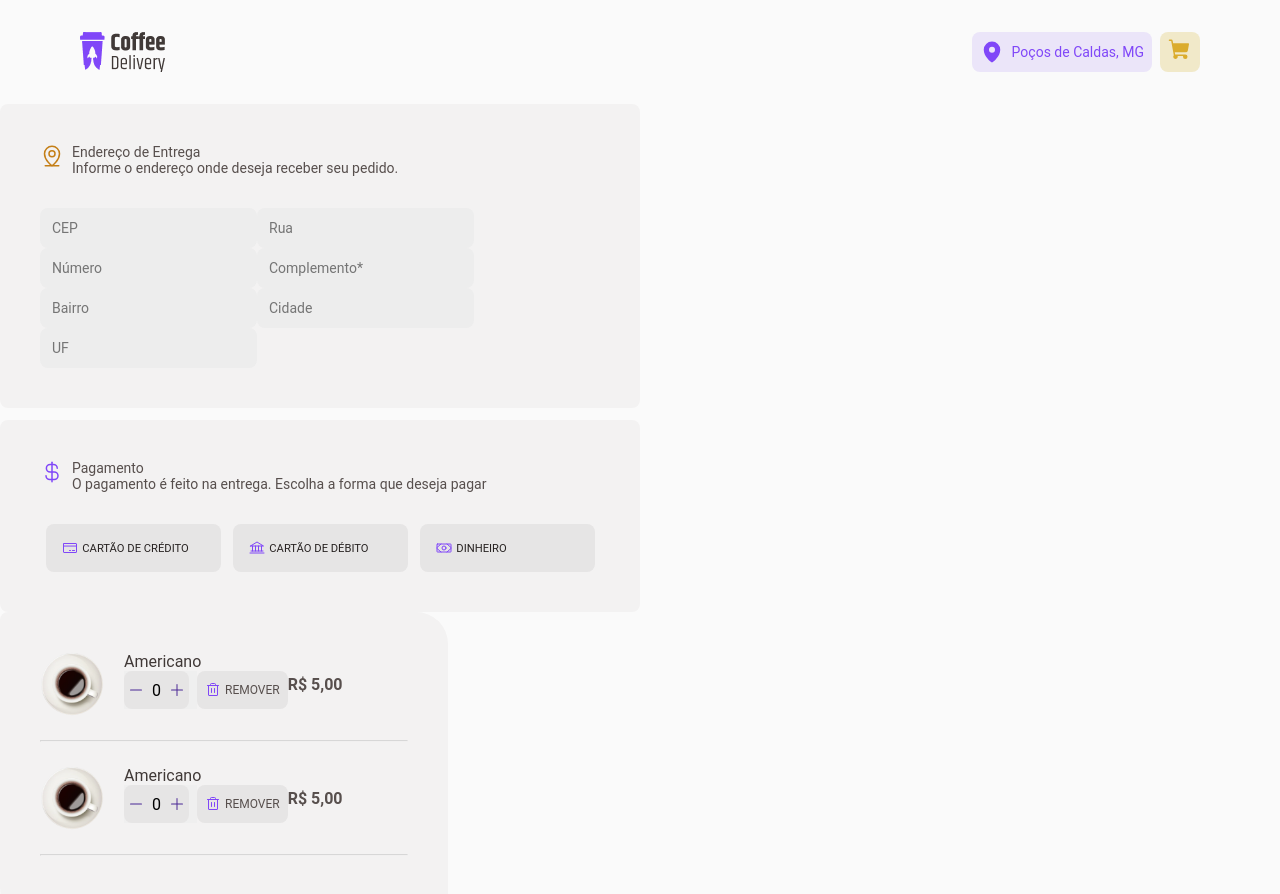
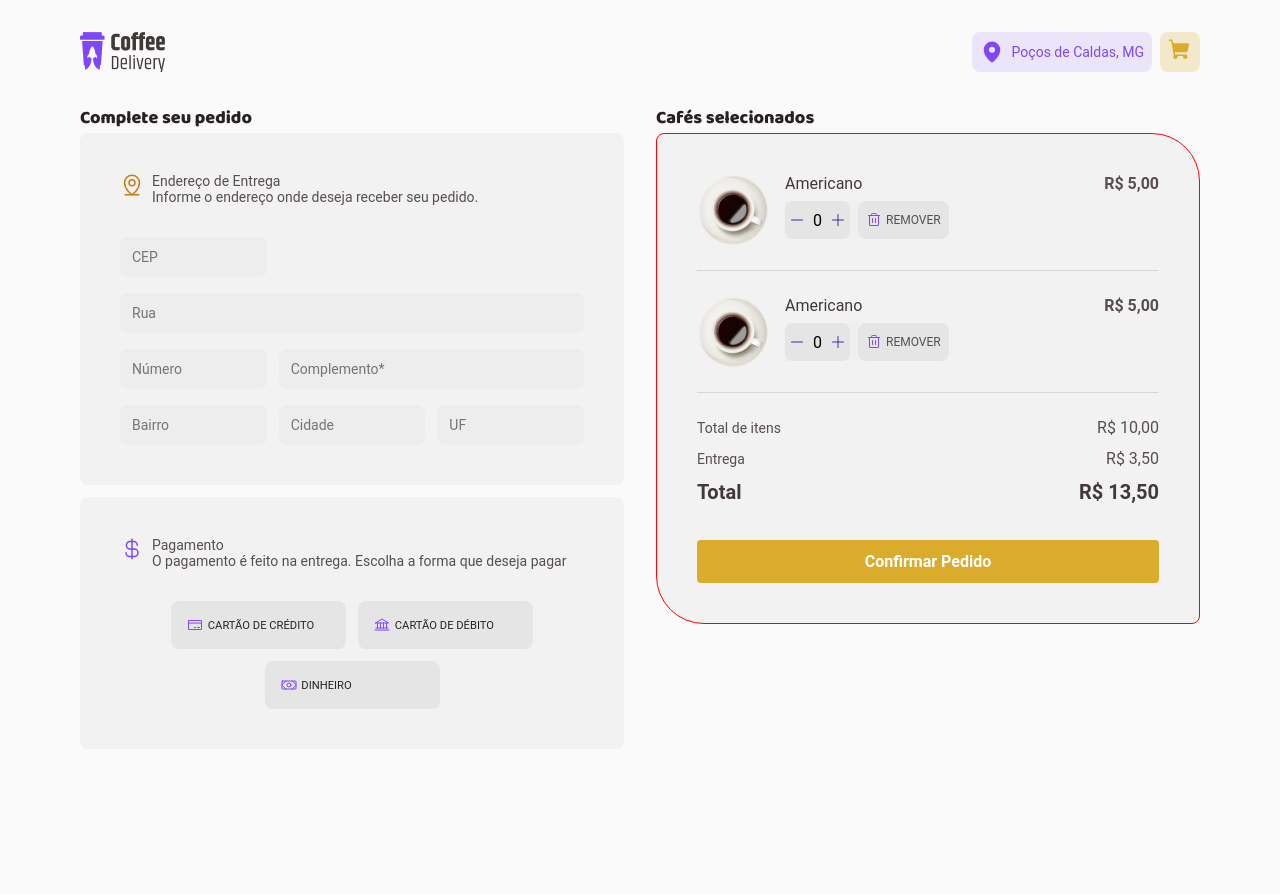
Before and after one commit to VncS1/ignite-coffee-delivery, a React (Vite) app: page /checkout in a window 1280 px wide. Shown: the top 894 px of the page. After the commit the page ends 800 px from the top, so only its background shows below. Built offline with nearby package versions, Linux system fonts and the light colour scheme.

Commit message:
Página Checkout finalizada

```diff
--- a/src/App.tsx
+++ b/src/App.tsx
@@ -1,5 +1,6 @@
 import { BrowserRouter } from "react-router-dom";
 import { ThemeProvider } from "styled-components";
+import { Header } from "./components/Header";
 import { Router } from "./router";
 
 import { GlobalStyle } from "./styles/global";
@@ -9,6 +10,7 @@ export function App() {
   return (
     <ThemeProvider theme={defaultTheme}>
       <BrowserRouter>
+        <Header />
         <Router />
         <GlobalStyle />
       </BrowserRouter>
--- /dev/null
+++ b/src/pages/Checkout/components/CheckoutCart/components/CartItem/index.tsx
@@ -0,0 +1,27 @@
+import { QuantityForm } from '../../../../../../components/QuantityForm';
+import americano from '../../../../../../assets/coffee-images/americano.png';
+import { ItemContainer, TrashIcon } from './style';
+
+export function CartItem() {
+    return (
+        <ItemContainer>
+            <div className="item">
+
+                <div className="product-info">
+                    <img src={americano} />
+                    <div className="product-details">
+                        <span className="product-name">Americano</span>
+                        <div className="edit-product">
+                            <QuantityForm />
+                            <button type="button" className="remove-button"><TrashIcon size={16} /><span>REMOVER</span></button>
+                        </div>
+                    </div>
+
+                </div>
+                <span className="product-price">R$ 5,00</span>
+            </div>
+
+            <hr className="line" />
+        </ItemContainer>
+    )
+}
--- /dev/null
+++ b/src/pages/Checkout/components/CheckoutCart/components/CartItem/style.ts
@@ -0,0 +1,76 @@
+import { Trash } from "phosphor-react";
+import styled from "styled-components";
+
+export const ItemContainer = styled.div`
+    width: 100%;
+    .item {
+        display: flex;
+        justify-content: space-between;
+
+        img {
+            width: 4.5rem;
+            height: 4.5rem;
+            margin-right: 1rem;
+        }
+
+        .product-info {
+            display: flex;
+            .product-name {
+                font-size: 1rem;
+                color: ${props => props.theme["subtitle"]};
+                padding-bottom: 0 0 0.5rem 0;
+
+            }
+
+            .edit-product {
+                display: flex;
+                margin-top: .5rem;
+
+                .remove-button {
+                    display: flex;
+                    align-items: center;
+
+                    font-size: 0.75rem;
+
+
+                    background-color: ${props => props.theme["base-button"]};
+                    padding: 0 0.5rem;
+
+                    gap: 0.25rem;
+
+                    border-radius: 8px;
+                    border: 0;
+                    color: ${props => props.theme["base-text"]};
+                    cursor: pointer;
+                    outline: none;
+
+                    @media(max-width: 425px ){
+                        > span {
+                            display: none;
+                        }
+                    }
+                }
+            }
+        }
+
+        .product-price {
+            color: ${props => props.theme["base-text"]};
+            font-weight: bold;
+            font-size: 1rem;
+
+            white-space: nowrap;
+        }
+    }
+
+    .line {
+        margin: 1.5rem 0;
+        color: ${props => props.theme["base-button"]};
+        opacity: 0.3;
+    }
+
+`
+
+
+export const TrashIcon = styled(Trash)`
+    color: ${props => props.theme['purple']};
+`
--- a/src/pages/Checkout/components/CheckoutCart/index.tsx
+++ b/src/pages/Checkout/components/CheckoutCart/index.tsx
@@ -1,51 +1,31 @@
-import { CartContainer, CartItem, TrashIcon } from "./style";
+import { CartItem } from "./components/CartItem";
+import { CartContainer, FinalPrice, CheckoutButton } from "./style";
 
-import americano from '../../../../assets/coffee-images/americano.png';
-import { QuantityForm } from "../../../../components/QuantityForm";
 
 export function CheckoutCart() {
     return (
         <CartContainer>
             <div className="products">
-                <CartItem>
-                    <div className="item">
-
-                        <div className="product-info">
-                            <img src={americano} />
-                            <div className="product-details">
-                                <span className="product-name">Americano</span>
-                                <div className="edit-product">
-                                    <QuantityForm />
-                                    <button type="button" className="remove-button"><TrashIcon size={16} />REMOVER</button>
-                                </div>
-                            </div>
-
-                        </div>
-                        <span className="product-price">R$ 5,00</span>
-                    </div>
-
-                    <hr className="line" />
-                </CartItem>
-                <CartItem>
-                    <div className="item">
-
-                        <div className="product-info">
-                            <img src={americano} />
-                            <div className="product-details">
-                                <span className="product-name">Americano</span>
-                                <div className="edit-product">
-                                    <QuantityForm />
-                                    <button type="button" className="remove-button"><TrashIcon size={16} />REMOVER</button>
-                                </div>
-                            </div>
-
-                        </div>
-                        <span className="product-price">R$ 5,00</span>
-                    </div>
-
-                    <hr className="line" />
-                </CartItem>
+                <CartItem />
+                <CartItem />
             </div>
+            <FinalPrice>
+                <div className="total-items">
+                    <span className="total-items-text">Total de itens</span>
+                    <span className="price">R$ 10,00</span>
+                </div>
+                <div className="shipping">
+                    <span className="shipping-text">Entrega</span>
+                    <span className="shipping-value">R$ 3,50</span>
+                </div>
+                <div className="final-price">
+                    <span className="final-price-text">Total</span>
+                    <span className="final-price-value">R$ 13,50</span>
+                </div>
+            </FinalPrice>
+            <CheckoutButton type="button">
+                Confirmar Pedido
+            </CheckoutButton>
         </CartContainer>
     );
 }
--- a/src/pages/Checkout/components/CheckoutCart/style.ts
+++ b/src/pages/Checkout/components/CheckoutCart/style.ts
@@ -1,91 +1,69 @@
-import { Trash } from "phosphor-react";
 import styled from "styled-components";
 
 export const CartContainer = styled.main`
     width: 100%;
+    border: 1px solid red;
     padding: 2.5rem;
     background: ${props => props.theme["base-color"]};
-    border-radius: 8px;
-    max-width: 448px;
+    max-height: 498px;
 
-    border-top-right-radius: 32px;
-    border-bottom-left-radius: 32px;
+    border-top-right-radius: 48px;
+    border-bottom-left-radius: 48px;
 
     border-top-left-radius: 8px;
     border-bottom-right-radius: 8px;
+
+
+    /* @media (max-width: 425px) {
+        padding: 2rem .5rem;
+        max-width: 95%;
+        margin: 0 auto;
+    } */
 `
 
-export const CartItem = styled.div`
+export const FinalPrice = styled.div`
     width: 100%;
 
+    display: flex;
+    flex-direction: column;
+    align-items: flex-start;
 
 
-    .item {
+    .total-items, .shipping, .final-price {
+        width: 100%;
+
         display: flex;
+        justify-content: space-between;
         align-items: center;
+    }
 
+    .total-items, .shipping {
+        font-size: 0.875rem;
+        color: ${props => props.theme["base-text"]};
+        margin-bottom: 0.75rem;
 
-
-
-        img {
-            width: 4rem;
-            height: 4rem;
-            margin-right: 1.25rem;
-        }
-
-
-
-
-        .product-info {
-            display: flex;
-
-            .product-name {
-                font-size: 1rem;
-                color: ${props => props.theme["subtitle"]};
-
-            }
-
-            .edit-product {
-                display: flex;
-
-                .remove-button {
-                    display: flex;
-                    align-items: center;
-
-                    font-size: 0.75rem;
-
-
-                    background-color: ${props => props.theme["base-button"]};
-                    padding: 0 0.5rem;
-
-                    gap: 0.25rem;
-
-                    border-radius: 8px;
-                    border: 0;
-                    color: ${props => props.theme["base-text"]};
-                    cursor: pointer;
-                    outline: none;
-                }
-            }
-        }
-
-        .product-price {
-            color: ${props => props.theme["base-text"]};
-            font-weight: bold;
+        .price, .shipping-value {
+            font-size: 1rem;
         }
     }
 
-    .line {
-        margin: 1.5rem 0;
-        color: ${props => props.theme["base-button"]};
-        opacity: 0.3;
+    .final-price {
+        color: ${props => props.theme["subtitle"]};
+        font-size: 1.25rem;
+        font-weight: bold;
+        margin-bottom: 1.5rem;
     }
 `
+export const CheckoutButton = styled.button`
+    color: ${props => props.theme.white};
+    font-weight: bold;
+    background: ${props => props.theme["yellow"]};
 
-export const ItemPrice = styled.div`
+    margin-top: 0.75rem;
+    padding: 0.75rem 0.5rem;
 
+    border-radius: 4px;
+    border: 0;
+
+    width: 100%
 `
-
-export const TrashIcon = styled(Trash)`
-    color: ${props => props.theme['purple']};
-`
--- a/src/pages/Checkout/components/CheckoutForm/index.tsx
+++ b/src/pages/Checkout/components/CheckoutForm/index.tsx
@@ -4,8 +4,7 @@ export function CheckoutForm() {
     return (
         <MainContainer>
 
-            <FormContainer>
-                <form action="#">
+            <FormContainer action="#">
                 <div className="title-text">
                     <MapPinIcon size={24} />
                     <div className="texts">
@@ -16,14 +15,14 @@ export function CheckoutForm() {
 
                 <div className="input-container">
                     <input type="text" placeholder="CEP" className="cep" />
-                        <input type="text" placeholder="Rua" className="rua"/>
-                        <input type="text" placeholder="Número" className="num"/>
+                    <input type="text" placeholder="Rua" className="rua" />
+                    <input type="text" placeholder="Número" className="num" />
                     <input type="text" placeholder="Complemento*" className="complemento" />
                     <input type="text" placeholder="Bairro" className="bairro" />
                     <input type="text" placeholder="Cidade" className="cidade" />
                     <input type="text" placeholder="UF" className="uf" />
                 </div>
-                </form>
+
             </FormContainer>
 
             <PaymentMethods>
--- a/src/pages/Checkout/components/CheckoutForm/style.ts
+++ b/src/pages/Checkout/components/CheckoutForm/style.ts
@@ -6,16 +6,18 @@ export const MainContainer = styled.main`
     width: 100%;
 `
 
-export const FormContainer = styled.div`
+export const FormContainer = styled.form`
     width: 100%;
     background: ${props => props.theme["base-color"]};
     border-radius: 8px;
     padding: 2.5rem;
-    max-width: 640px;
+
     margin-bottom: 0.75rem;
 
-    form {
-        width: 100%;
+
+
+
+
         .title-text {
             display: flex;
             align-items: flex-start;
@@ -37,58 +39,67 @@ export const FormContainer = styled.div`
 
         .input-container {
             width: 100%;
-            /* display: grid;
+            display: grid;
+
+            grid-template-columns: repeat(3, 1fr);
+            grid-template-rows: repeat(4, 1fr);
 
             grid-template-areas:
-                "uf uf uf
-                cep rua rua
-                "
+                "cep . ."
+                "rua rua rua"
+                "numero complemento complemento"
+                "bairro cidade uf"
             ;
 
-            overflow-x: hidden; */
+            grid-gap: 1rem 0.75rem;
 
             input {
+                width: 100%;
+
                 border: 0;
                 border-radius: 8px;
-
-                max-width: 100%;
-
                 background-color: ${props => props.theme["base-input"]};
                 padding: 0.75rem;
 
                 font-size: 0.875rem;
             }
 
-            /* input.cep{
+            .cep{
                 grid-area: cep;
             }
 
-            input.rua{
+            .rua{
                 grid-area: rua;
             }
 
-            input.num{
+            .num{
                 grid-area: numero;
             }
 
-            input.complemento{
+            .complemento{
                 grid-area: complemento;
             }
 
-            input.bairro{
+            .bairro{
                 grid-area: bairro;
             }
 
-            input.cidade{
+            .cidade{
                 grid-area: cidade;
             }
 
-            input.uf{
+            .uf{
                 grid-area: uf;
-            } */
+            }
 
         }
-    }
+
+        /* @media (max-width: 425px) {
+            padding: 2rem .5rem;
+            max-width: 95%;
+            margin: 1rem auto;
+        }
+     */
 `
 
 export const PaymentMethods = styled.div`
@@ -123,6 +134,12 @@ export const PaymentMethods = styled.div`
         flex-wrap: wrap;
         gap: 0.75rem;
     }
+
+    /* @media (max-width: 425px) {
+        padding: 2rem .5rem;
+        width: 95%;
+        margin: 0 auto;
+    } */
 `
 
 export const PaymentMethod = styled.div`
--- a/src/pages/Checkout/index.tsx
+++ b/src/pages/Checkout/index.tsx
@@ -7,9 +7,15 @@ import { CheckoutContainer } from "./style";
 export function Checkout() {
   return (
     <CheckoutContainer>
-        <Header />
+      <div className="checkout-form">
+        <span className="checkout-title">Complete seu pedido</span>
         <CheckoutForm />
+      </div>
+      <div className="checkout-cart">
+        <span className="checkout-title" >Cafés selecionados</span>
+
         <CheckoutCart />
+      </div>
     </CheckoutContainer>
   )
 }
--- a/src/pages/Checkout/style.ts
+++ b/src/pages/Checkout/style.ts
@@ -1,6 +1,56 @@
 import styled from "styled-components";
 
 
-export const CheckoutContainer  = styled.div `
+export const CheckoutContainer = styled.div`
+    max-width: 1120px;
+    margin: 0 auto;
     width: 100%;
+
+
+    display: flex;
+    justify-content: space-between;
+
+    gap: 2rem;
+
+    .checkout-title {
+        font-size: 1.125rem;
+        font-family: 'Baloo Bhai 2', cursive;
+    }
+
+    .checkout-form {
+        max-width: 640px;
+    }
+
+    .checkout-cart {
+        max-width: 448px;
+    }
+
+
+    @media (max-width: 1140px) {
+        width: 100%;
+        flex-direction: column;
+        align-items: center;
+        gap: 1rem;
+        margin: 0 auto;
+    }
+
+
+    @media (max-width: 1280px){
+        .checkout-cart, .checkout-form {
+            max-width: 640px;
+            width: 100%;
+        }
+    }
+
+    @media (max-width: 525px){
+        width: 90%;
+        margin: 0 auto;
+
+        .checkout-cart {
+            width: 100%;
+        }
+    }
+
+
+
 `
--- a/src/pages/Home/index.tsx
+++ b/src/pages/Home/index.tsx
@@ -6,7 +6,6 @@ import { HomeContainer } from "./style";
 export function Home(){
     return(
         <HomeContainer>
-            <Header />
             <Intro />
             <Coffees />
         </HomeContainer>
```
Lines whose indentation alone changed are shown as unchanged.
